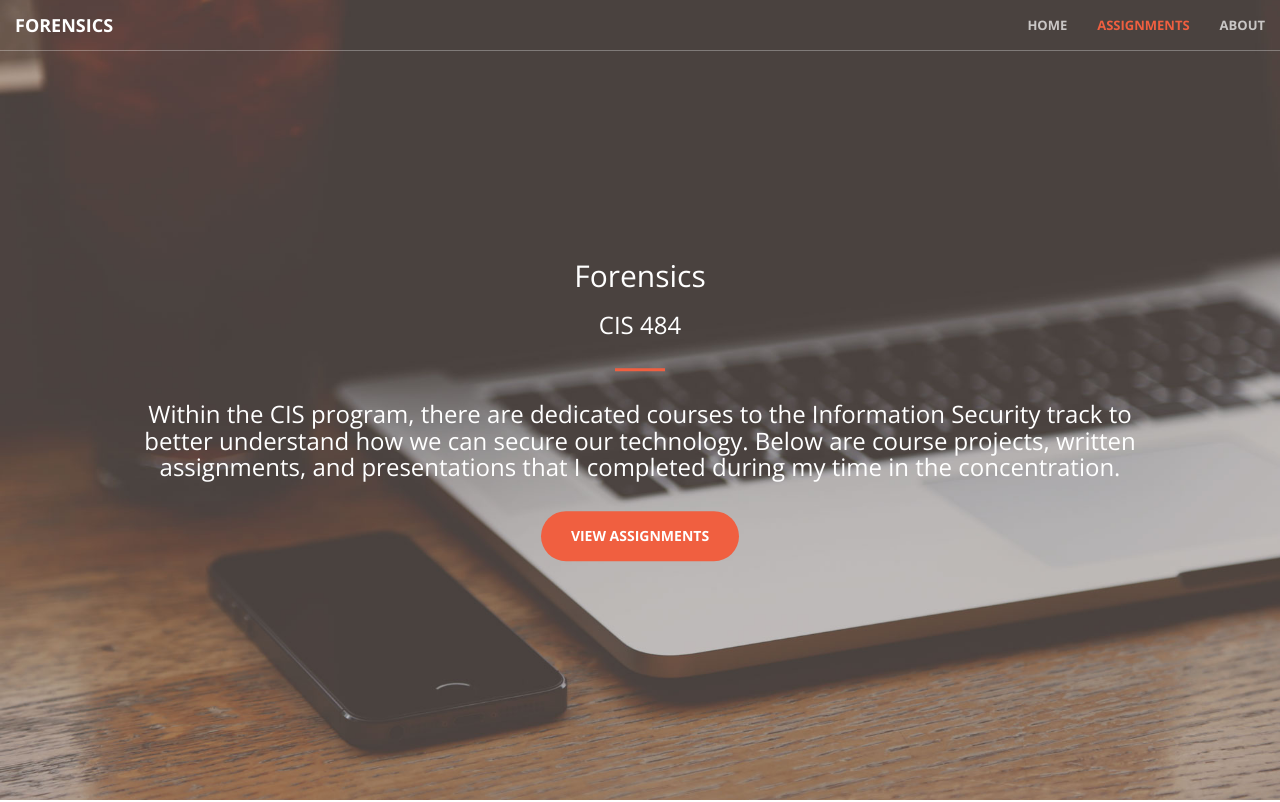
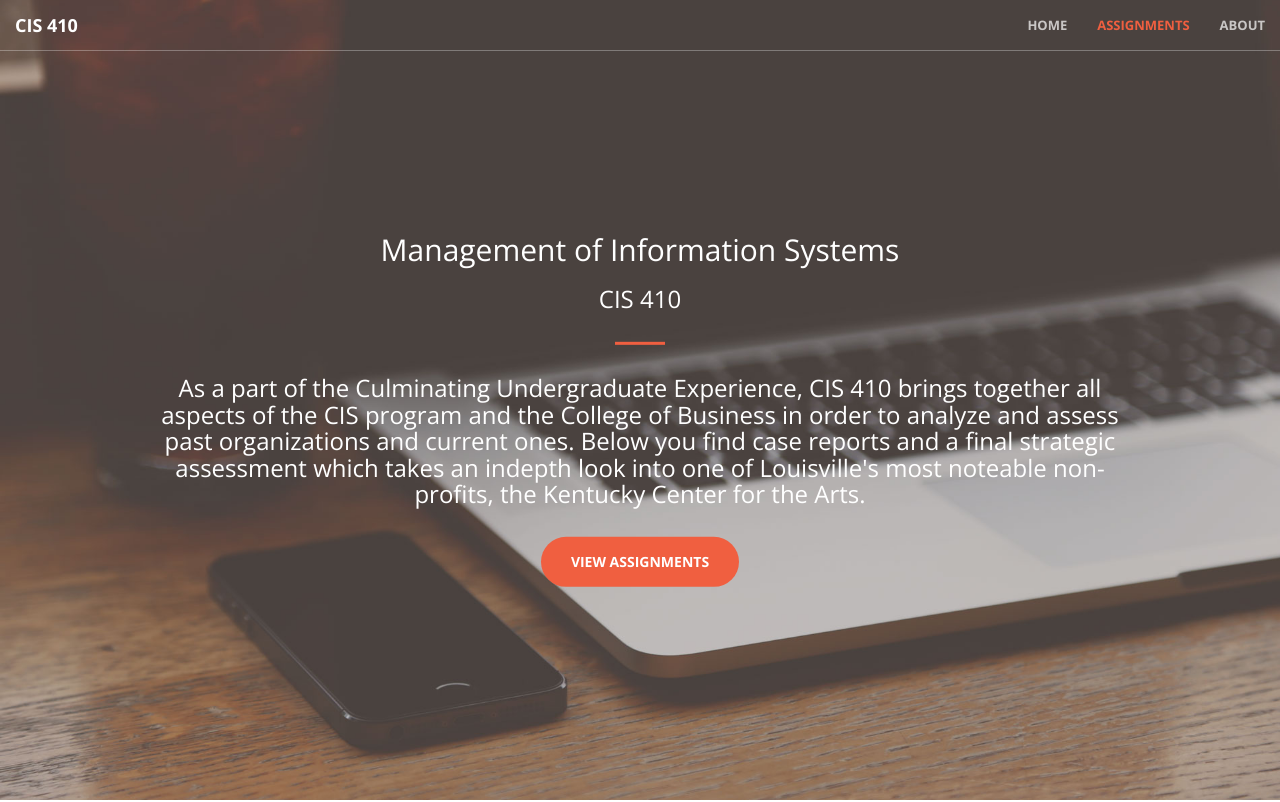
Before and after one commit to paigefenwick/paigefenwick.github.io, a plain HTML site: page mgmt.html in a window 1280 px wide. Shown: the top 802 px of the page. Drawn offline with nearby package versions, Linux system fonts and the light colour scheme.

Commit message:
Updates with wording changes

```diff
--- a/mgmt.html
+++ b/mgmt.html
@@ -9,7 +9,7 @@
     <meta name="description" content="">
     <meta name="author" content="">
 
-    <title>Forensics</title>
+    <title>Management of Information Systems</title>
 
     <!-- Bootstrap Core CSS -->
     <link rel="stylesheet" href="css/bootstrap.min.css" type="text/css">
@@ -41,7 +41,7 @@
                     <span class="icon-bar"></span>
                     <span class="icon-bar"></span>
                 </button>
-                <a class="navbar-brand page-scroll" href="#page-top">Forensics</a>
+                <a class="navbar-brand page-scroll" href="#page-top">CIS 410</a>
             </div>
 
             <!-- Collect the nav links, forms, and other content for toggling -->
@@ -66,10 +66,10 @@
      <header>
         <div class="header-content">
             <div class="header-content-inner">
-                <h2>Forensics</h2>
-                <h3>CIS 484</h3>
+                <h2>Management of Information Systems</h2>
+                <h3>CIS 410</h3>
                 <hr>
-                <h3>Within the CIS program, there are dedicated courses to the Information Security track to better understand how we can secure our technology. Below are course projects, written assignments, and presentations that I completed during my time in the concentration.</h3><br>
+                <h3>As a part of the Culminating Undergraduate Experience, CIS 410 brings together all aspects of the CIS program and the College of Business in order to analyze and assess past organizations and current ones. Below you find case reports and a final strategic assessment which takes an indepth look into one of Louisville's most noteable non-profits, the Kentucky Center for the Arts.</h3><br>
                 <a href="#assignments" class="btn btn-primary btn-xl page-scroll">View Assignments</a>
             </div>
         </div>
```
Also changed, not shown: index.html (+1 -1 lines).
